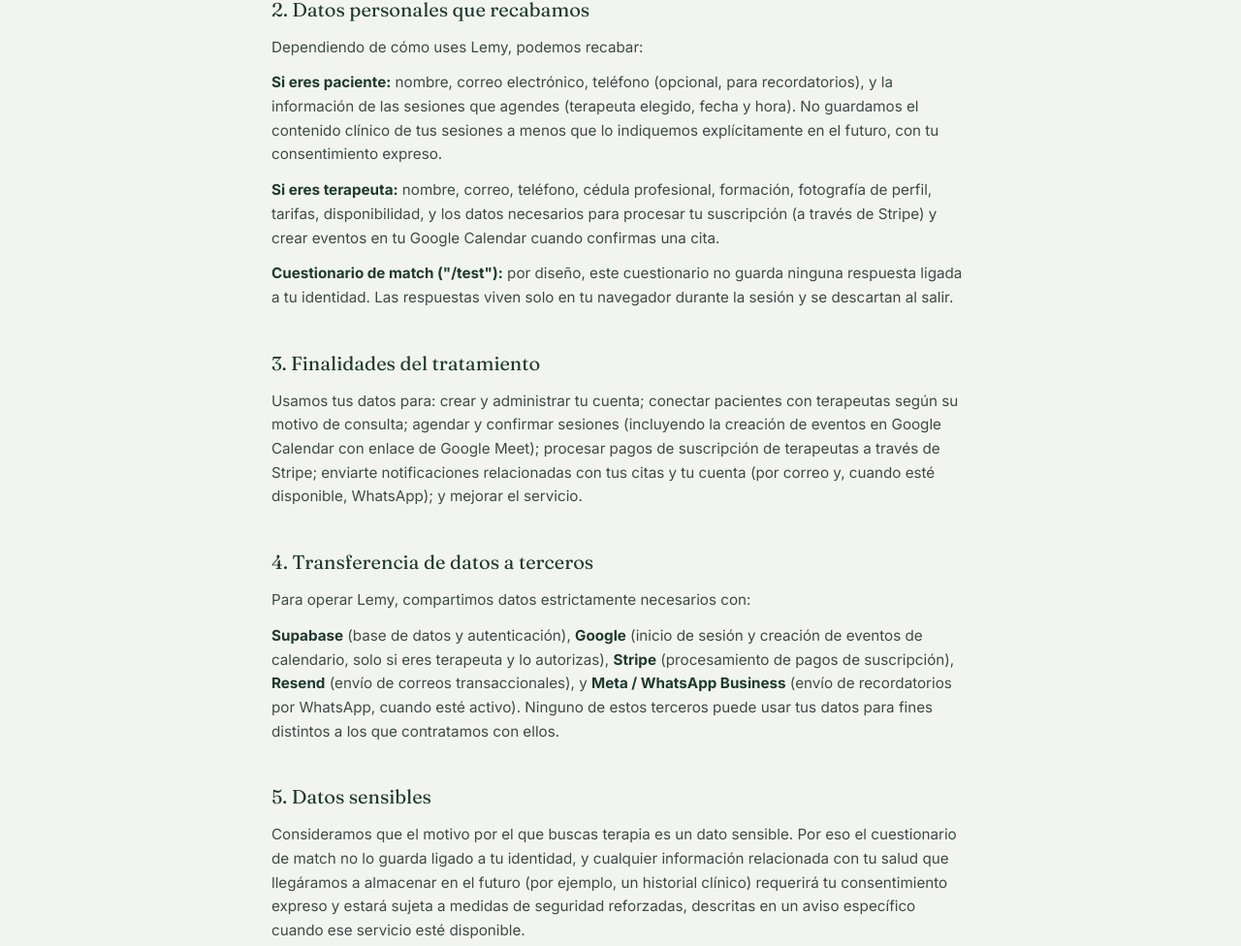
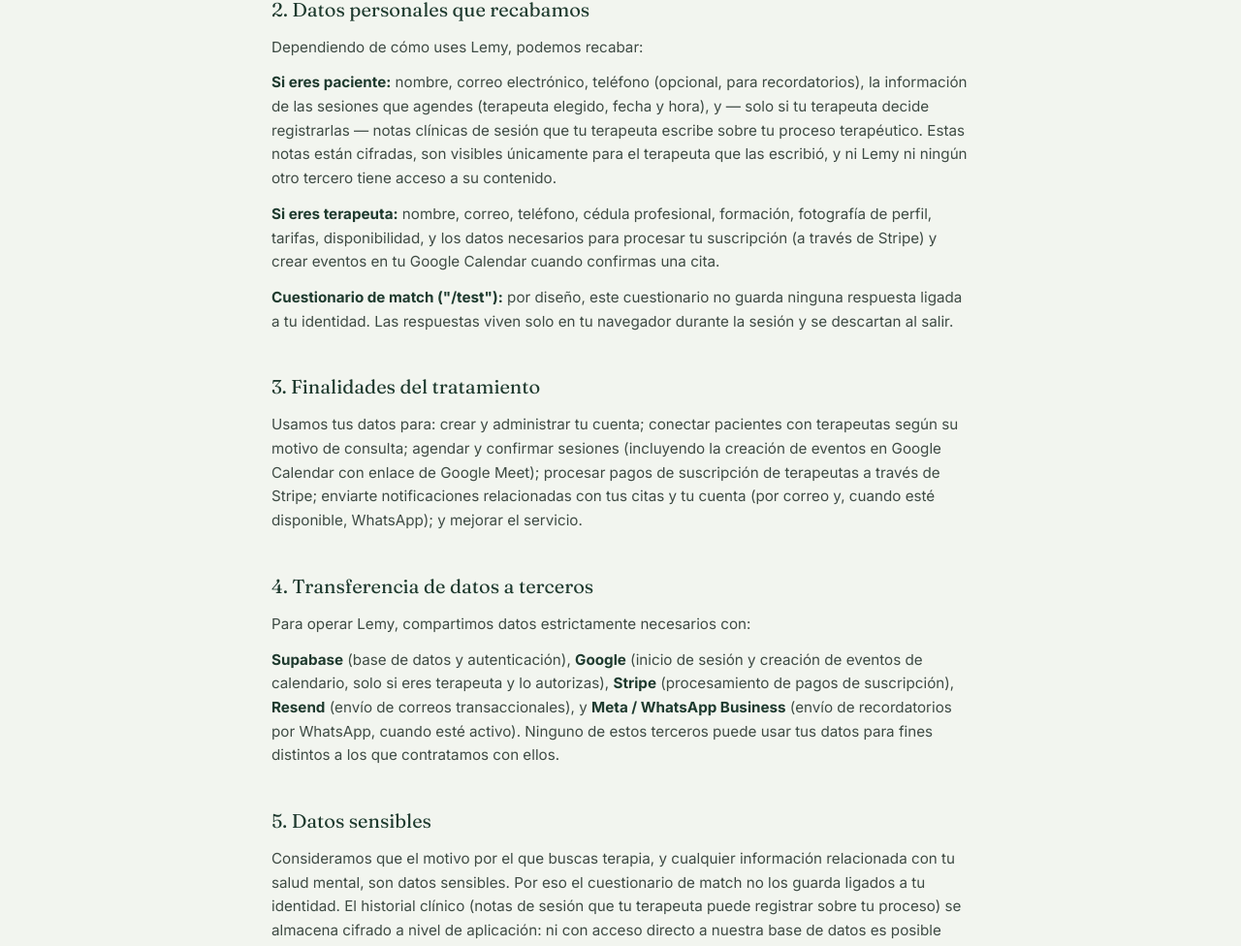
Before and after one commit to guslemy/lemy, a Next.js app: page /privacidad in a window 1280 px wide. Shown: the part 475-1451 px from the top of the page at 97% size. Built offline with nearby package versions, Linux system fonts and the light colour scheme; no server answers.

Commit message:
Aviso de Privacidad: agregar cláusula de historial clínico cifrado (aprobado por Gustavo)

```diff
--- a/src/app/privacidad/page.tsx
+++ b/src/app/privacidad/page.tsx
@@ -44,9 +44,11 @@
             <p>Dependiendo de cómo uses Lemy, podemos recabar:</p>
             <p>
               <strong className="text-forest">Si eres paciente:</strong> nombre, correo electrónico,
-              teléfono (opcional, para recordatorios), y la información de las sesiones que agendes
-              (terapeuta elegido, fecha y hora). No guardamos el contenido clínico de tus sesiones a
-              menos que lo indiquemos explícitamente en el futuro, con tu consentimiento expreso.
+              teléfono (opcional, para recordatorios), la información de las sesiones que agendes
+              (terapeuta elegido, fecha y hora), y — solo si tu terapeuta decide registrarlas — notas
+              clínicas de sesión que tu terapeuta escribe sobre tu proceso terapéutico. Estas notas
+              están cifradas, son visibles únicamente para el terapeuta que las escribió, y ni Lemy ni
+              ningún otro tercero tiene acceso a su contenido.
             </p>
             <p>
               <strong className="text-forest">Si eres terapeuta:</strong> nombre, correo, teléfono,
@@ -87,12 +89,14 @@
 
           <Section title="5. Datos sensibles">
             <p>
-              Consideramos que el motivo por el que buscas terapia es un dato sensible. Por eso el
-              cuestionario de match no lo guarda ligado a tu identidad, y cualquier información
-              relacionada con tu salud que llegáramos a almacenar en el futuro (por ejemplo, un
-              historial clínico) requerirá tu consentimiento expreso y estará sujeta a medidas de
-              seguridad reforzadas, descritas en un aviso específico cuando ese servicio esté
-              disponible.
+              Consideramos que el motivo por el que buscas terapia, y cualquier información
+              relacionada con tu salud mental, son datos sensibles. Por eso el cuestionario de match
+              no los guarda ligados a tu identidad. El historial clínico (notas de sesión que tu
+              terapeuta puede registrar sobre tu proceso) se almacena cifrado a nivel de aplicación:
+              ni con acceso directo a nuestra base de datos es posible leer su contenido en texto
+              plano. Solo el terapeuta que las escribió puede leerlas — ni Lemy, ni el paciente, ni
+              ningún otro terapeuta tienen acceso. Las notas no se pueden editar una vez guardadas,
+              solo eliminarse, lo que preserva la integridad del registro.
             </p>
           </Section>
 
```
